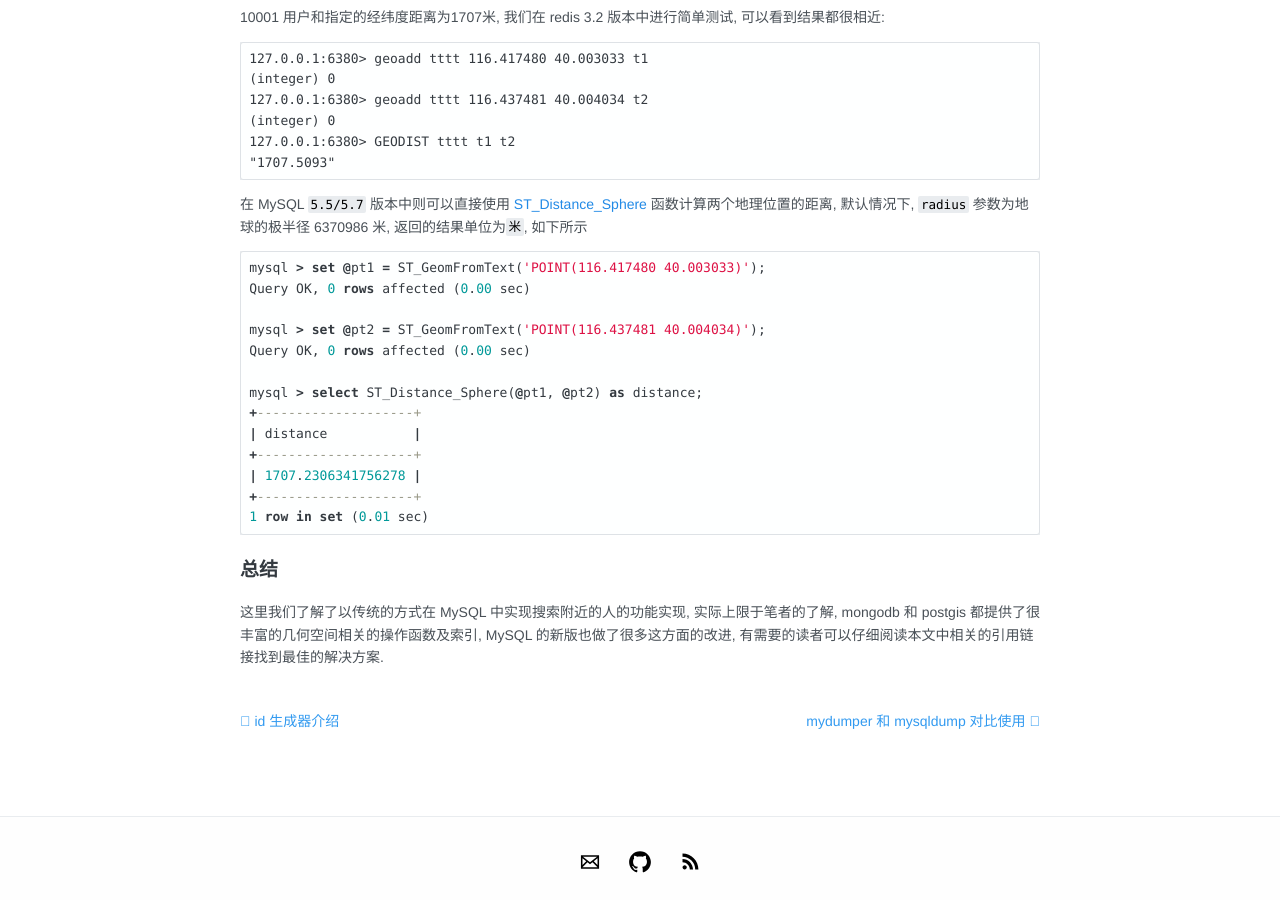
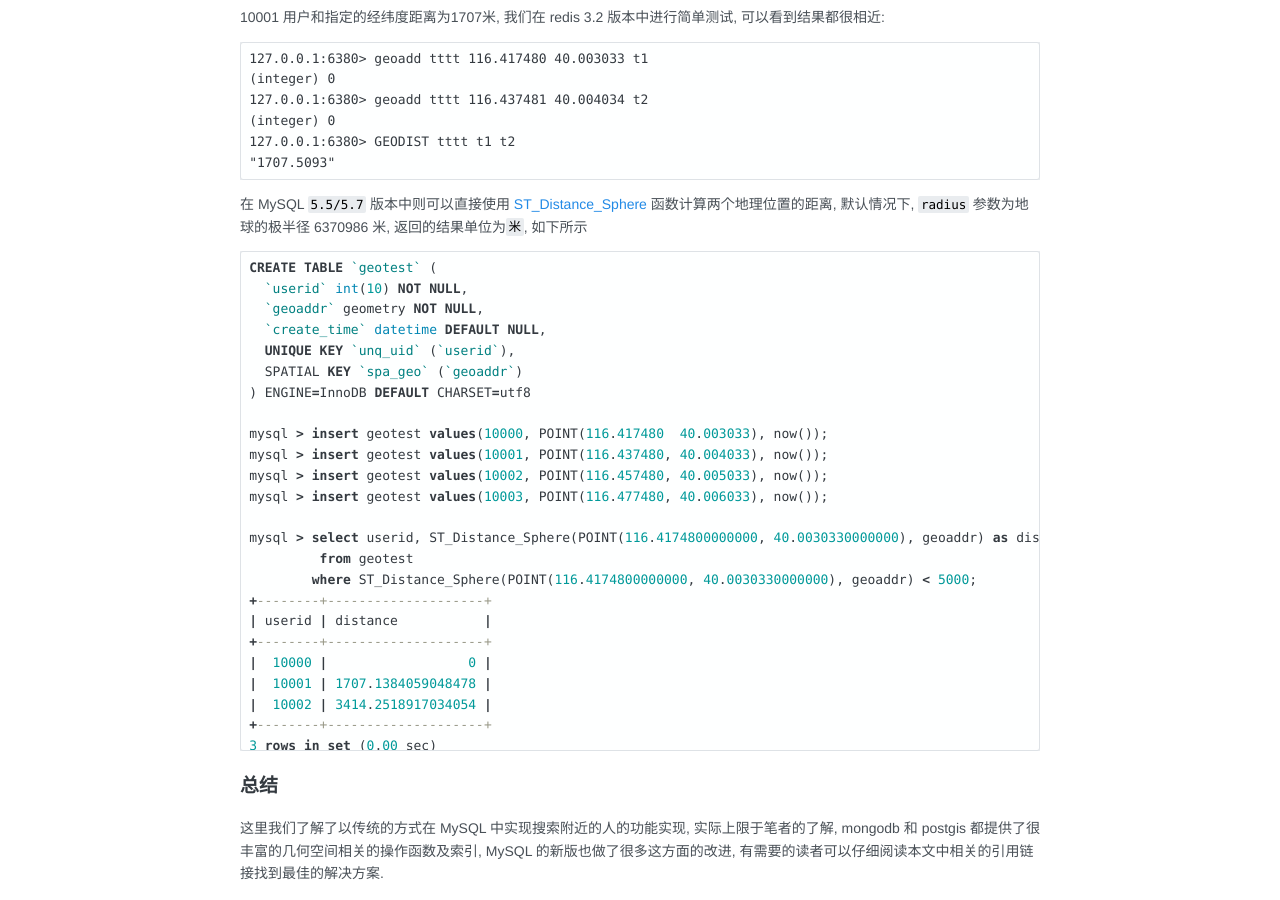
Before and after one commit to arstercz/arstercz.github.io, a Jekyll site: the page built from _posts/2017-05-10-%e4%bd%bf%e7%94%a8-mysql-%e5%ae%9e%e7%8e%b0%e6%90%9c%e7%b4%a2%e9%99%84%e8%bf%91%e7%9a%84%e4%ba%ba.md, in a window 1280 px wide and 900 px high, scrolled down 6077 px. Built offline with Jekyll 4.4.1, drawn with Linux system fonts in a browser that asks for light colours; comment, search, counter and statistics services are not loaded.

Commit message:
add mysql geometry case

````diff
--- a/_posts/2017-05-10-%e4%bd%bf%e7%94%a8-mysql-%e5%ae%9e%e7%8e%b0%e6%90%9c%e7%b4%a2%e9%99%84%e8%bf%91%e7%9a%84%e4%ba%ba.md
+++ b/_posts/2017-05-10-%e4%bd%bf%e7%94%a8-mysql-%e5%ae%9e%e7%8e%b0%e6%90%9c%e7%b4%a2%e9%99%84%e8%bf%91%e7%9a%84%e4%ba%ba.md
@@ -301,6 +301,31 @@
 
 在 MySQL `5.5/5.7` 版本中则可以直接使用 [ST_Distance_Sphere](https://dev.mysql.com/doc/refman/5.7/en/spatial-convenience-functions.html#function_st-distance-sphere) 函数计算两个地理位置的距离, 默认情况下, `radius` 参数为地球的极半径 6370986 米, 返回的结果单位为`米`, 如下所示
 ```sql
+CREATE TABLE `geotest` (
+  `userid` int(10) NOT NULL,
+  `geoaddr` geometry NOT NULL,
+  `create_time` datetime DEFAULT NULL,
+  UNIQUE KEY `unq_uid` (`userid`),
+  SPATIAL KEY `spa_geo` (`geoaddr`)
+) ENGINE=InnoDB DEFAULT CHARSET=utf8
+
+mysql > insert geotest values(10000, POINT(116.417480  40.003033), now());
+mysql > insert geotest values(10001, POINT(116.437480, 40.004033), now());
+mysql > insert geotest values(10002, POINT(116.457480, 40.005033), now());
+mysql > insert geotest values(10003, POINT(116.477480, 40.006033), now());
+
+mysql > select userid, ST_Distance_Sphere(POINT(116.4174800000000, 40.0030330000000), geoaddr) as distance
+         from geotest
+        where ST_Distance_Sphere(POINT(116.4174800000000, 40.0030330000000), geoaddr) < 5000;
++--------+--------------------+
+| userid | distance           |
++--------+--------------------+
+|  10000 |                  0 |
+|  10001 | 1707.1384059048478 |
+|  10002 | 3414.2518917034054 |
++--------+--------------------+
+3 rows in set (0.00 sec)
+
 mysql > set @pt1 = ST_GeomFromText('POINT(116.417480 40.003033)');
 Query OK, 0 rows affected (0.00 sec)
 
````
